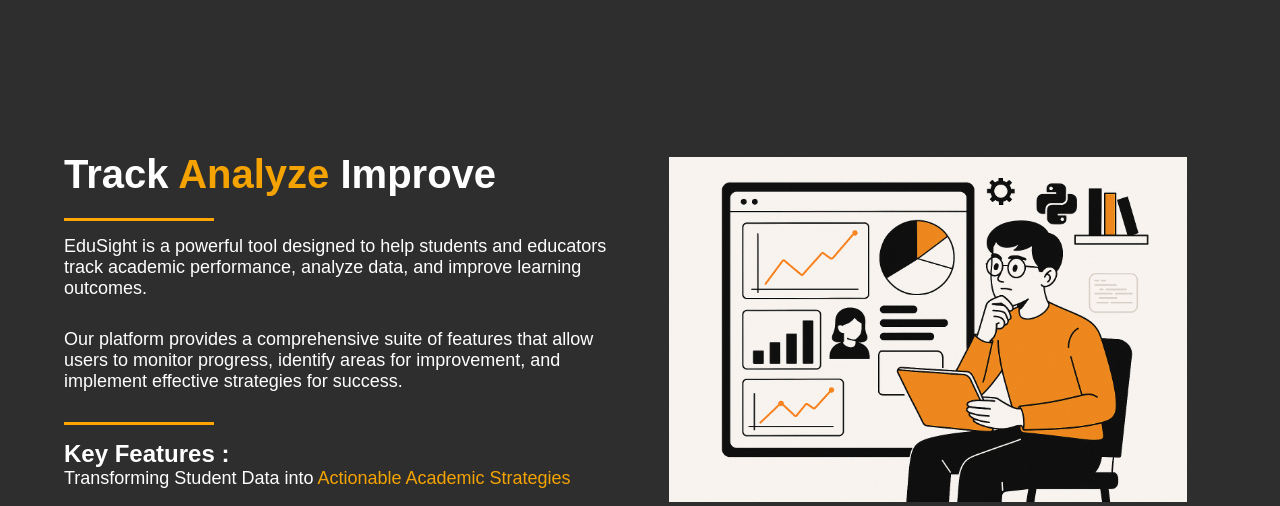
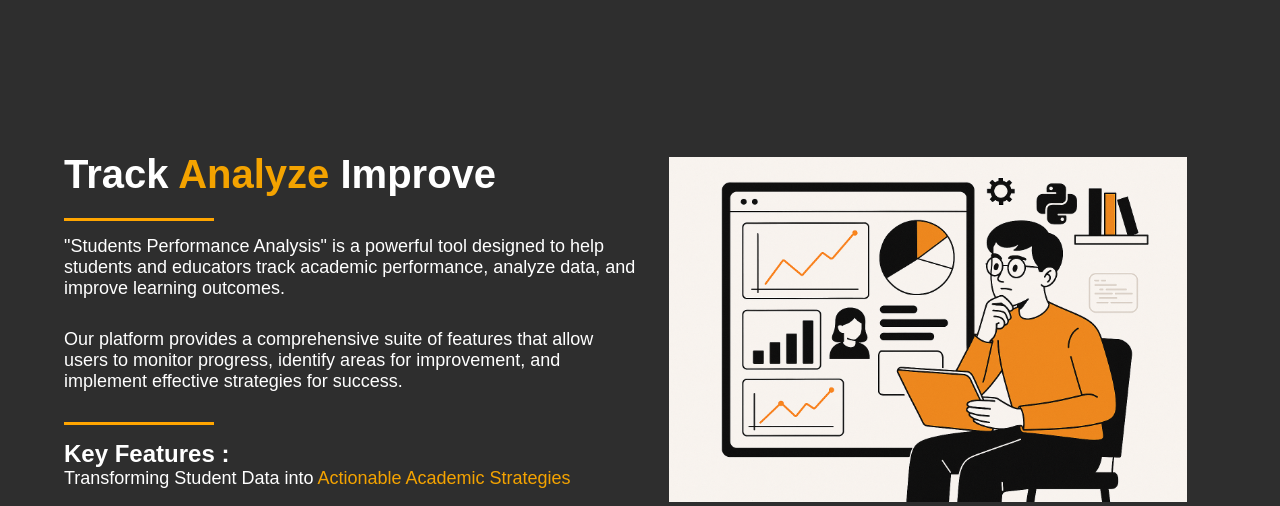
Before and after one commit to Shivam-UX-cyber/Student-Performance-Analysis-Capstone-Project-1, a Flask app: page / in a window 1280 px wide. Shown: the part 212-718 px from the top of the page. Run offline with Flask 3, Linux system fonts and the light colour scheme.

Commit message:
Final name of website

```diff
--- a/templates/index.html
+++ b/templates/index.html
@@ -25,7 +25,7 @@
         <section class="text-section">
             <h1>Track <span class="highlight">Analyze</span> Improve</h1>
             <div class="divider"></div>
-            <p>EduSight is a powerful tool designed to help students and educators track academic performance, analyze
+            <p>"Students Performance Analysis" is a powerful tool designed to help students and educators track academic performance, analyze
                 data, and improve learning outcomes.</p>
             <p>Our platform provides a comprehensive suite of features that allow users to monitor progress, identify
                 areas for improvement, and implement effective strategies for success.</p>
```
